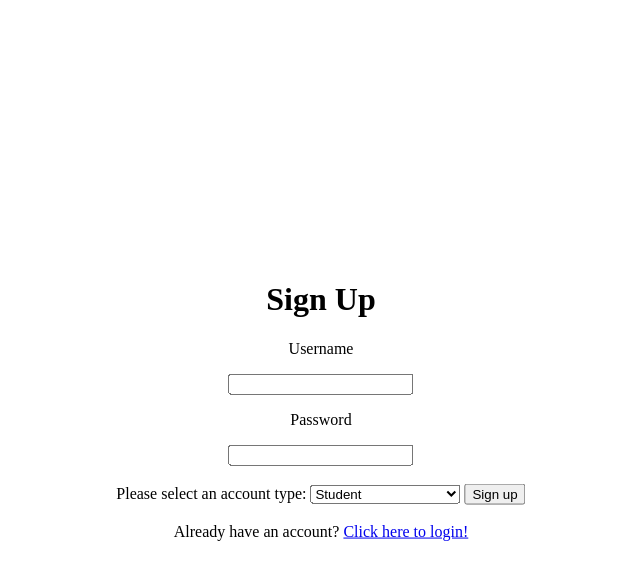
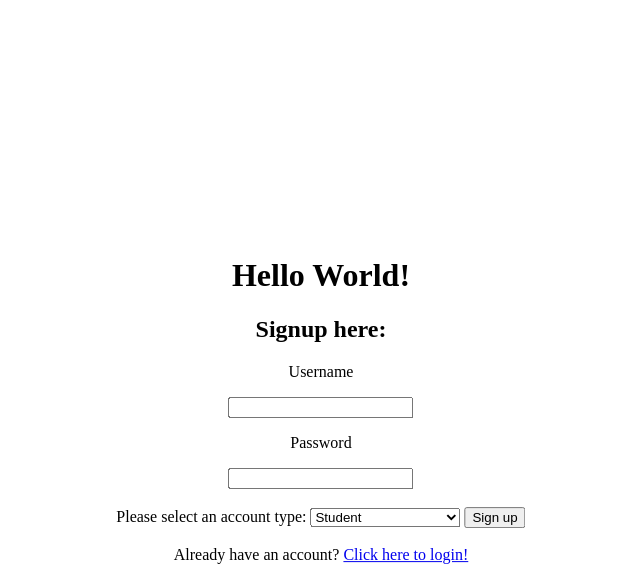
Before and after one commit to powah999/INFO2222, a Flask app: page /signup in a window 1280 px wide. Shown: the top 583 px of the page, without its empty margins (319-959 px from the left). Run offline with Flask 3, Linux system fonts and the light colour scheme; some libraries are stand-ins or nearby versions.

Commit message:
login and signup layout

```diff
--- a/templates/login.jinja
+++ b/templates/login.jinja
@@ -21,7 +21,8 @@
 </ul>
 
 <div class="container">
-<h1>Welcome! Login here:</h1>
+<h1>Hello World!</h1>
+<h2>Login here:</h2>
 <p>Username</p>
 <input id="username" />
 <p>Password</p>
--- a/templates/signup.jinja
+++ b/templates/signup.jinja
@@ -17,7 +17,8 @@ Sign up page, pretty much the same as login.
 </style>
 
 <div class="container">
-<h1>Sign Up</h1>
+<h1>Hello World!</h1>
+<h2>Signup here:</h2>
 <p>Username</p>
 <input id="username" />
 <p>Password</p>
```
